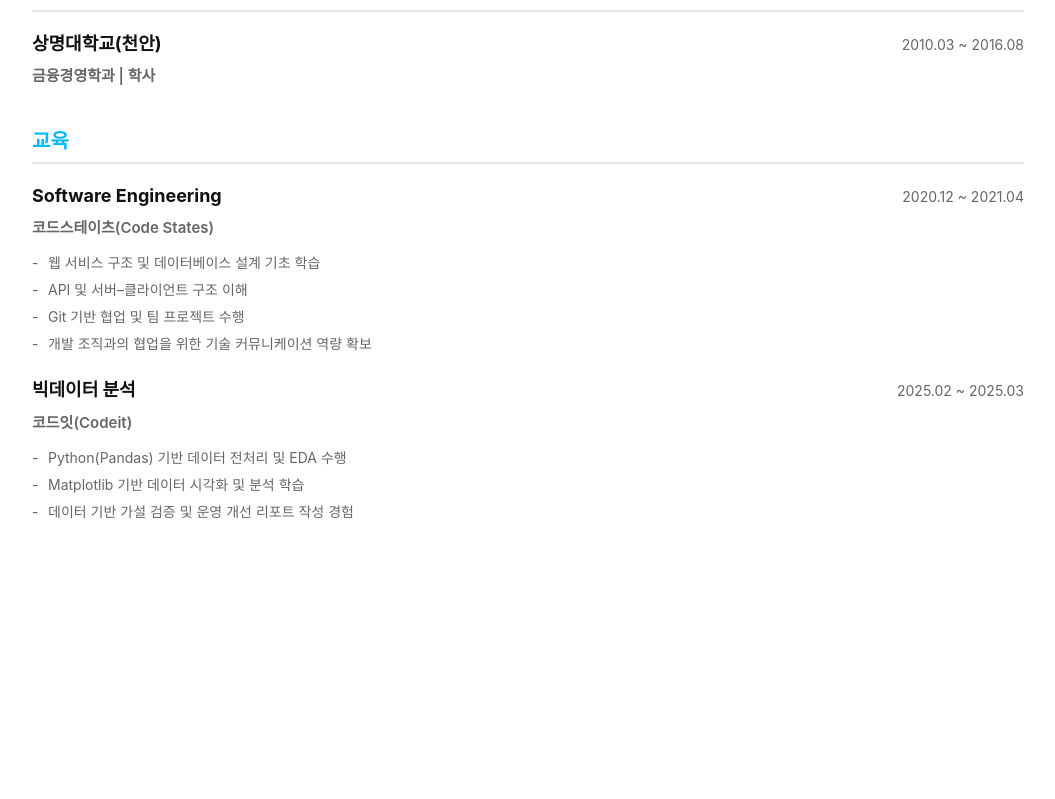
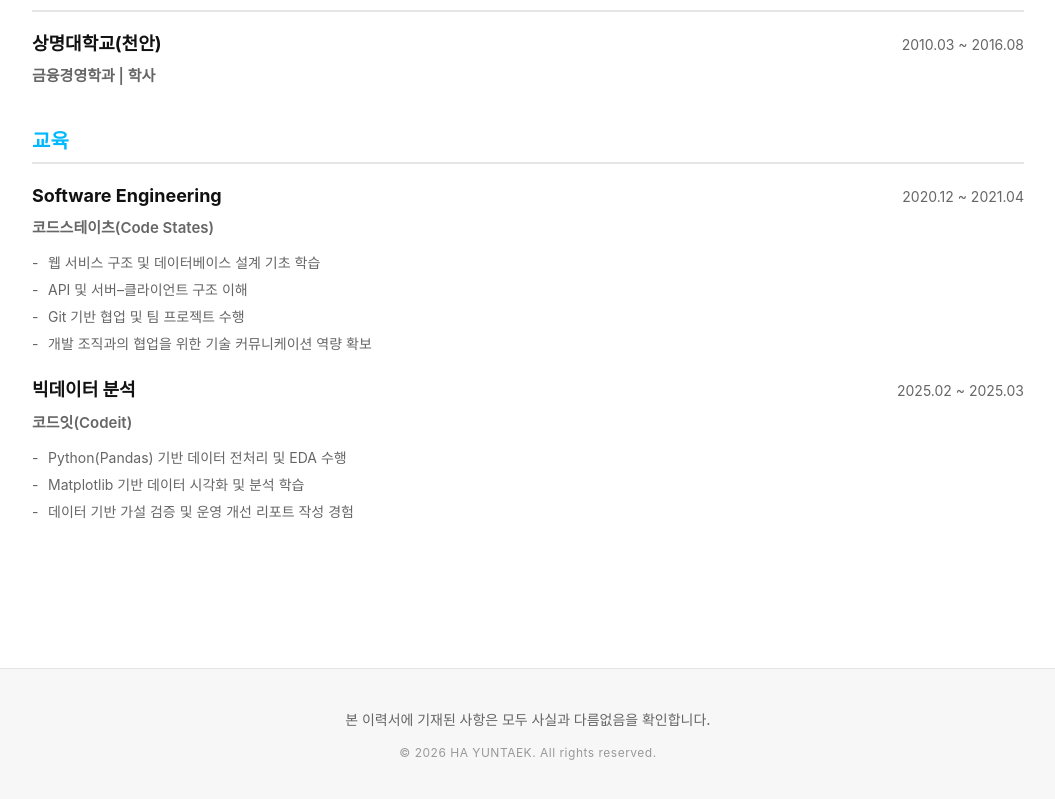
Before and after one commit to haviolin21/resume-socar, a React (Vite) app: page / in a window 1280 px wide. Shown: the part 5764-6563 px from the top of the page, without its empty margins (112-1167 px from the left). Before the commit the page ends 6452 px from the top, so only its background shows below. Built offline with nearby package versions, Linux system fonts and the light colour scheme; a web font is replaced by a local one.

Commit message:
fix: 모달 중앙 정렬 버그 수정, 프로젝트 오타 수정 및 Footer 컴포넌트 추가

```diff
--- a/src/App.jsx
+++ b/src/App.jsx
@@ -5,6 +5,7 @@ import Motivation from './components/Motivation';
 import Experience from './components/Experience';
 import Projects from './components/Projects';
 import Education from './components/Education';
+import Footer from './components/Footer';
 import './App.css';
 
 function App() {
@@ -18,6 +19,7 @@ function App() {
         <Projects />
         <Education />
       </div>
+      <Footer />
     </div>
   );
 }
--- /dev/null
+++ b/src/components/Footer.css
@@ -0,0 +1,20 @@
+.footer {
+  padding: 40px 0;
+  background-color: var(--bg-secondary);
+  border-top: 1px solid var(--border-color);
+  text-align: center;
+  margin-top: 80px;
+}
+
+.footer-notice {
+  font-size: 14px;
+  color: var(--text-secondary);
+  margin-bottom: 12px;
+  font-weight: 500;
+}
+
+.footer-copyright {
+  font-size: 12px;
+  color: #999;
+  letter-spacing: 0.5px;
+}
--- /dev/null
+++ b/src/components/Footer.jsx
@@ -0,0 +1,19 @@
+import React from 'react';
+import './Footer.css';
+
+const Footer = () => {
+  return (
+    <footer className="footer">
+      <div className="container">
+        <p className="footer-notice">
+          본 이력서에 기재된 사항은 모두 사실과 다름없음을 확인합니다.
+        </p>
+        <p className="footer-copyright">
+          &copy; 2026 HA YUNTAEK. All rights reserved.
+        </p>
+      </div>
+    </footer>
+  );
+};
+
+export default Footer;
--- a/src/components/Projects.css
+++ b/src/components/Projects.css
@@ -96,8 +96,8 @@
   position: fixed;
   top: 0;
   left: 0;
-  width: 100vw;
-  height: 100vh;
+  right: 0;
+  bottom: 0;
   background: rgba(0,0,0,0.5);
   display: flex;
   justify-content: center;
--- a/src/components/Projects.jsx
+++ b/src/components/Projects.jsx
@@ -48,7 +48,7 @@ const Projects = () => {
       }
     },
     {
-      period: '22.3.15 ~ 22.12.31',
+      period: '22.03.15 ~ 22.12.31',
       title: '중고나라 카페-앱 연동',
       summary: [
         '회원 수 1.6배 증가, 상품 등록 수 2배 증가',
```
